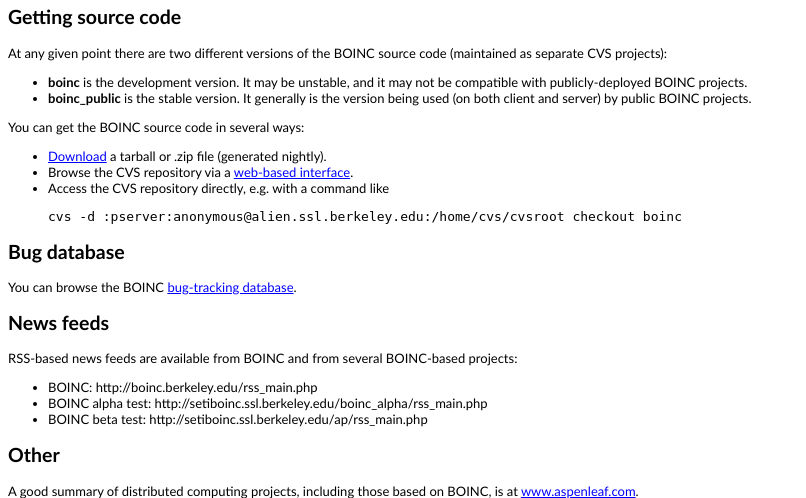
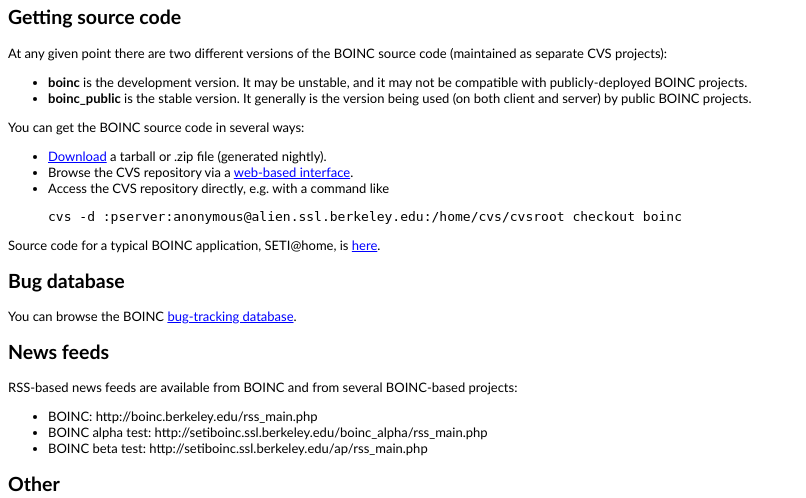
Before and after one commit to BOINC/boinc-site, a PHP site: page /hamid_cgi/community.php in a window 1280 px wide. Shown: the part 524-1022 px from the top of the page, without its empty margins (0-806 px from the left). Run offline with PHP 8.4, Linux system fonts and the light colour scheme.

Commit message:
*** empty log message ***
svn path=/trunk/boinc/; revision=4068

```diff
--- a/community.php
+++ b/community.php
@@ -70,6 +70,9 @@ Access the CVS repository directly, e.g. with a command like
 cvs -d :pserver:anonymous@alien.ssl.berkeley.edu:/home/cvs/cvsroot checkout boinc
 <pre>
 </ul>
+<p>
+Source code for a typical BOINC application,
+SETI@home, is <a href=http://boinc.berkeley.edu/seti_source/>here</a>.
 <h2>Bug database</h2>
 <p>
 You can browse the BOINC
--- a/participate.php
+++ b/participate.php
@@ -24,8 +24,8 @@ echo "
 <p>
 <b>Graphical User Interfaces (GUIs)</b>
 <ul>
+<li> <a href=gui_rpc.php>Framework for separate GUIs</a>
 <li> <a href=gui_rpc_control.php>Access control</a>
-<li> <a href=gui_rpc.php>Framework for separate GUIs</a>
 <li> <a href=guis.php>Separate GUIs</a>
 </ul>
 <p>
```
